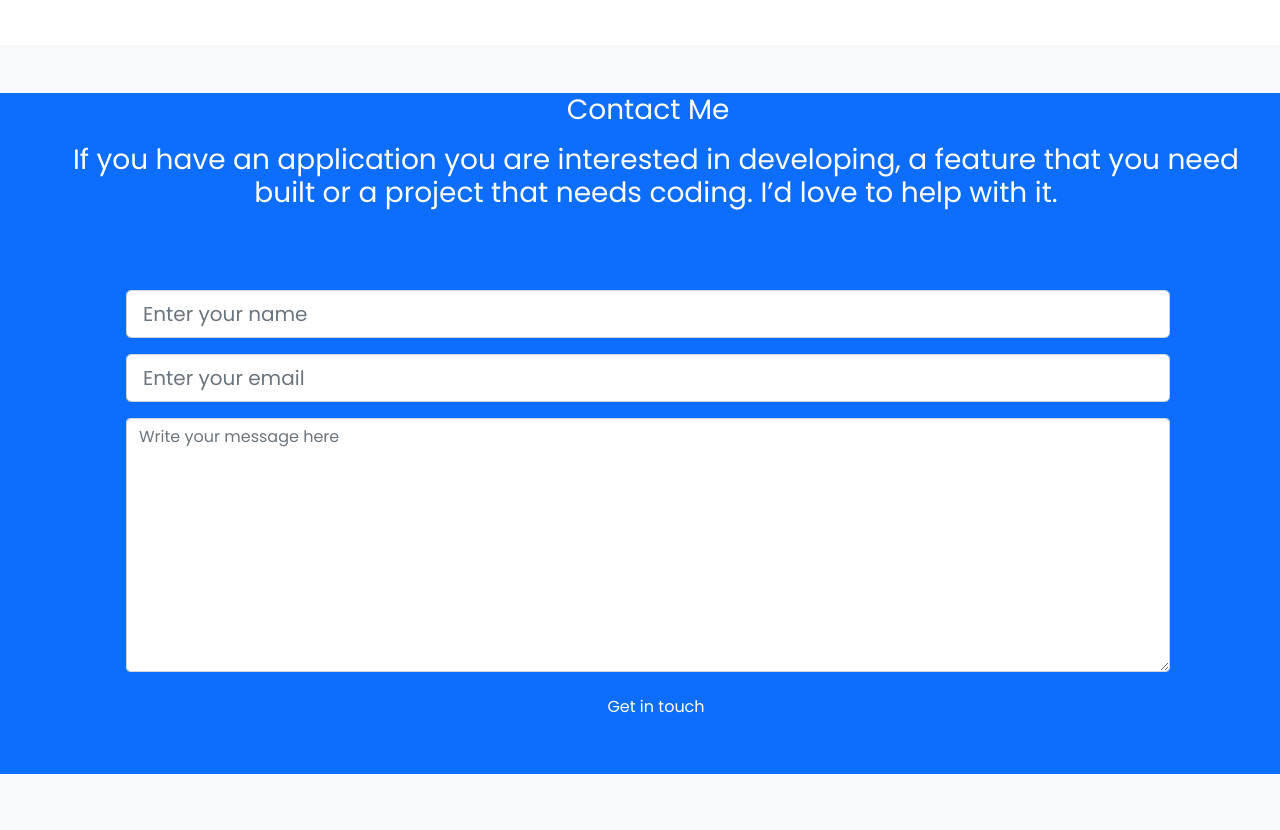
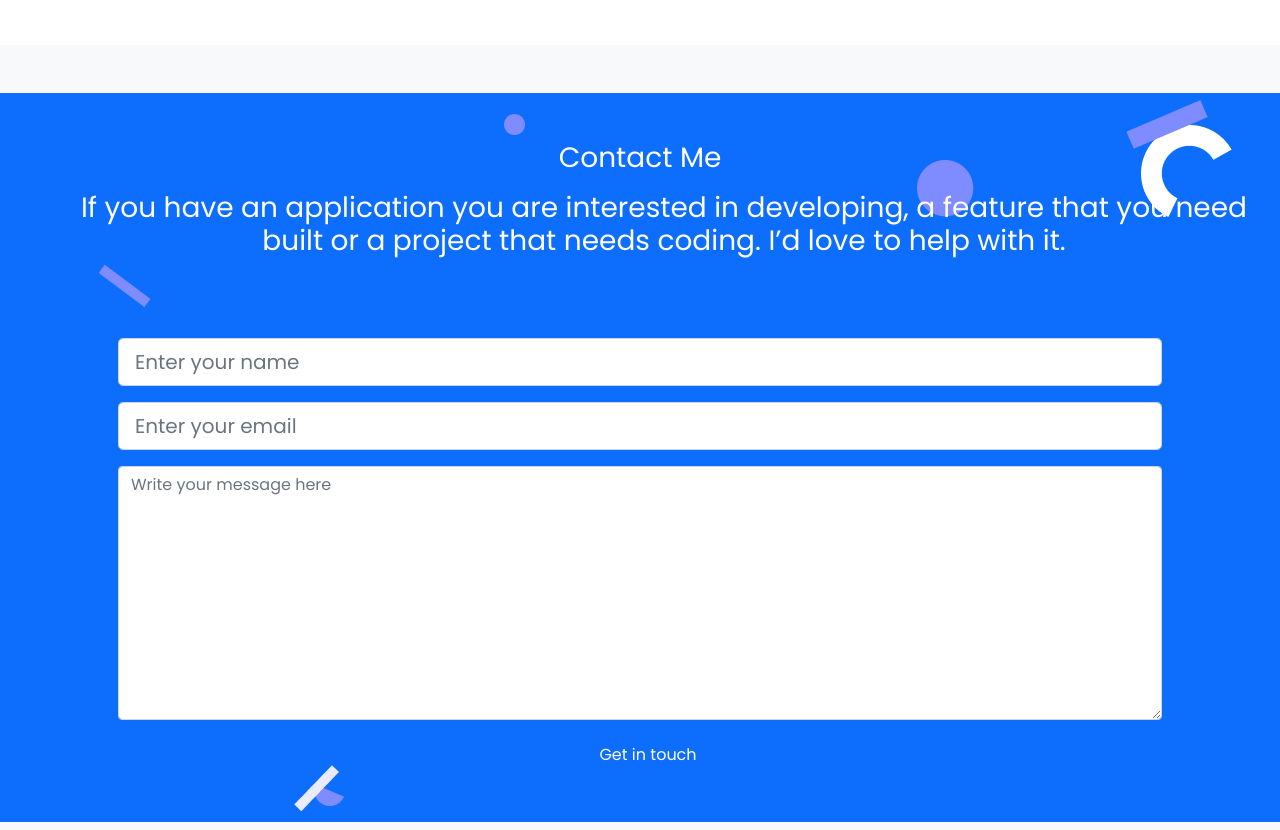
Before and after one commit to clin2on3mun/Bootstrap-Task, a plain HTML site: page index.html in a window 1280 px wide. Shown: the part 3861-4691 px from the top of the page. Before the commit the page ends 4643 px from the top, so only its background shows below. Drawn offline with nearby package versions, Linux system fonts and the light colour scheme; files whose address does not match are found by name.

Commit message:
Add background images to form contact

```diff
--- a/index.html
+++ b/index.html
@@ -415,16 +415,17 @@
 
   </section>
 
-  <div class="container-fluid bg-primary mt-3" style="font-family:Poppins, sans-serif">
-    <h3 class="text-center text-white ps-3 mt-5">Contact Me</h>
-      <p class="text-center text-white ps-3 mt-3">
+ <!---formsection-->
+  <div class="container-fluid form-container bg-primary mt-5" style="font-family:Poppins, sans-serif">
+    <h3 class="text-center text-white pt-5 mt-5" >Contact Me</h>
+      <p class="text-center text-white ps-5 mt-3">
         If you have an application you are interested
         in developing, a feature that you
         need built or a project that needs coding.
         I’d love to help with it.
       </p>
-      <div class="container bg-outline-primary rounded p-5">
-        <form action="/action_page.php">
+      <div class="container form-2 bg-outline-primary rounded p-5">
+        <form action="https://formspree.io/f/xjvdgbkq" method="post">
           <div class="mb-3 mt-3">
             <input type="name" class="form-control form-control-lg" id="name" placeholder="Enter your name" name="name">
           </div>
@@ -437,42 +438,12 @@
           </div>
 
         </form>
-        <div class="ms-3">
+        <div class="col-lg ms-3">
           <button type="button" class="btn btn-primary">Get in touch</button>
         </div>
        </div>
 
         </div>
-
-
-
-        <!--form section
-  <div class="col-lg-6">
-    <h3>contact Me</h3>
-    <p>
-      If you have an application you are interested
-      in developing, a feature that you
-       need built or a project that needs coding.
-       I’d love to help with it
-    </p>
-      <form actin="" method="post" >
-        <div class="form-floating">
-        <label for="email" class="form-label">Name:</label>
-          <input type="text" class="form-control form-control-lg" placeholder="Name">
-          </div>
-          <label for="email" class="form-label mt-3">Email:</label>
-          <input type="email" class="form-control" placeholder="Email">
-          <div class="mb-3 mt-3">
-          <textarea class="form-control" rows="10" id="comment" name="text"
-                  placeholder="Project Details"></textarea>
-          </div>
-      </form>
-      <button type="button" class="btn btn-outline-primary mt-3"> Get in touch</button>
-  </div> -->
-
-
-
-
 
         <!--javascript links-->
         <script src="script/script.js"></script>
--- a/style.css
+++ b/style.css
@@ -14,6 +14,8 @@
     background-size:cover;
     position:relative;
 }
+
+
 
 
 .div-container {
@@ -36,6 +38,30 @@
   background-position-y: 22%, 88%, 15%, 15%, 16.6%, 12.8%, 90%, 19.8%, 90.1%, 15%, 91.9%, 76%, 15%, 21%;
   background-repeat: no-repeat;
 }
+
+.form-container {
+    background-image:
+      url(images/Rectangle-44.png),
+      url(images/Ellipse-33.png),
+      url(images/Ellipse-12.png),
+      url(images/Rectangle-7.png),
+      url(images/Ellipse-13.png);
+    background-position-x: 94%, 96%, 40%, 8%, 75%;
+    background-position-y: 1%, 5%, 3%, 25%, 10%;
+    background-repeat: no-repeat;
+}
+
+.form-2 {
+    background-image:
+      url(images/Ellipse-5.png),
+      url(images/Rectangle_6.png),
+      url(images/Ellipse-22.png);
+    background-position-x:  10.4%, 20.5%, 22%;
+    background-position-y:  14.9%, 98%, 97%;
+    background-repeat: no-repeat;
+}
+
+
 
 /* text css above hero image*/
 .hero_title {
```
